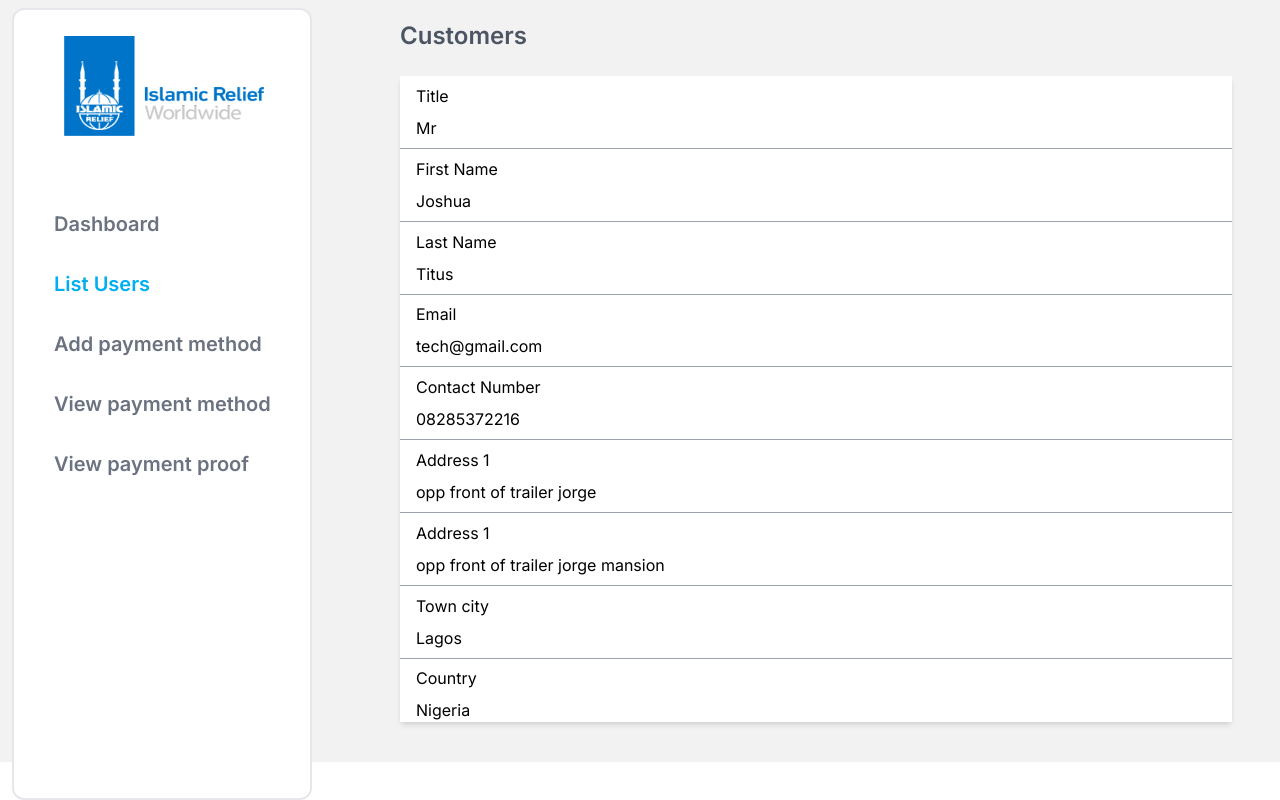
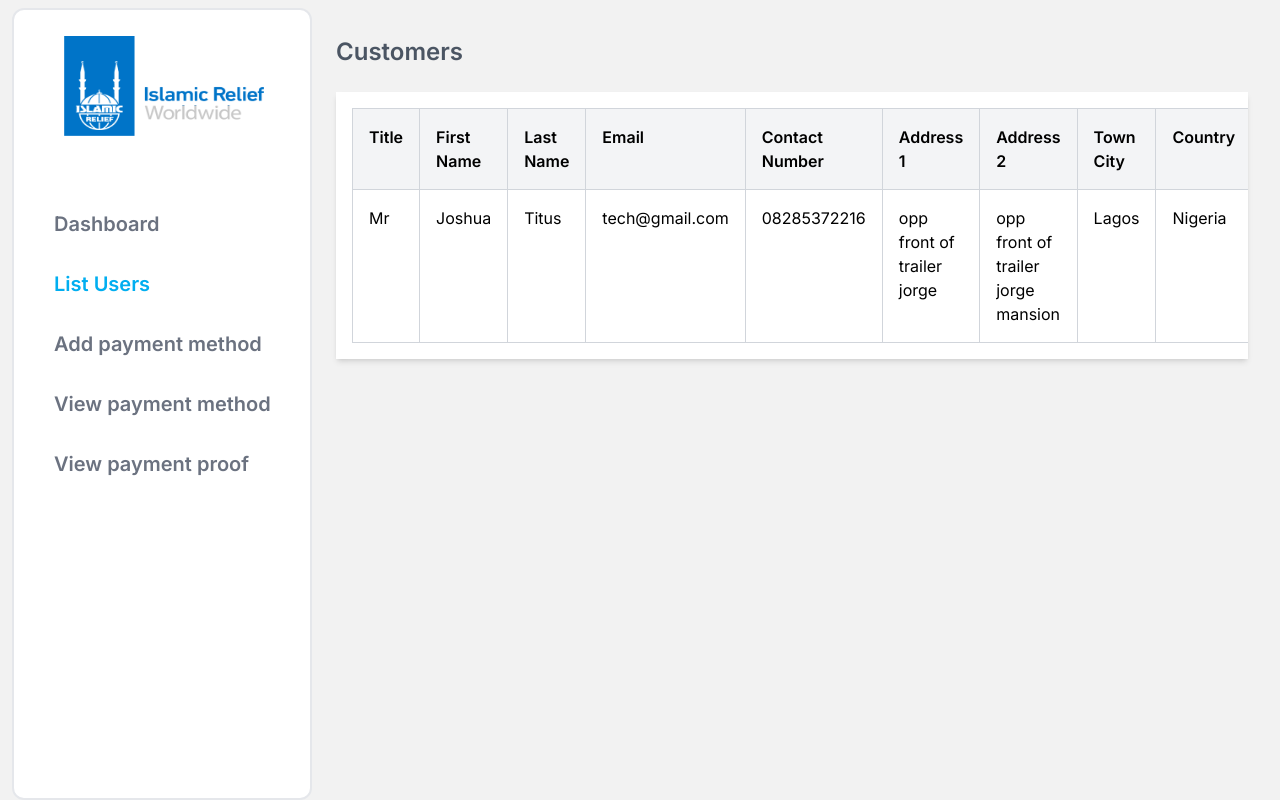
Before and after one commit to spanzyteo/islam, a Next.js app: page /admin/list-users in a window 1280 px wide. Built offline with nearby package versions, Linux system fonts and the light colour scheme.

Commit message:
recent-modifications

```diff
--- a/app/(admin)/admin/components/Sidebar.tsx
+++ b/app/(admin)/admin/components/Sidebar.tsx
@@ -93,6 +93,7 @@ const Sidebar = () => {
             View payment method
           </h1>
         </Link>
+        <Link href={'/admin/view-payment-proof'} passHref>
           <h1
             onClick={() => handleLinkClick('view_payment_proof')}
             className={`text-xl font-semibold cursor-pointer ${
@@ -103,6 +104,7 @@ const Sidebar = () => {
           >
             View payment proof
           </h1>
+        </Link>
       </div>
     </div>
   )
--- a/app/(admin)/admin/list-users/page.tsx
+++ b/app/(admin)/admin/list-users/page.tsx
@@ -2,54 +2,73 @@ import React from 'react'
 
 const page = () => {
   return (
-    <div className="bg-[#F2F2F2]">
-      <div className="md:ml-[400px] ml-[3rem] flex flex-col ">
-        <div className="md:mt-[20px] mt-8 mr-[3rem] mb-10">
+    <div className="bg-[#F2F2F2] min-h-screen p-4">
+      <div className="md:ml-[320px] ml-[1rem] flex flex-col">
+        <div className="md:mt-[20px] mt-8 mr-[1rem] mb-10">
           <h1 className="text-2xl font-semibold text-gray-600">Customers</h1>
-          <div className="flex flex-col mt-6 bg-white shadow-md">
-            <div className="flex flex-col gap-2 ml-4 mt-2">
-              <h1>Title</h1>
-              <h1>Mr</h1>
+          <div className="mt-6 bg-white shadow-md p-4 overflow-x-auto">
+            {/* Table structure with responsive styling */}
+            <div className="table w-full border-collapse border border-gray-300">
+              {/* Table Header */}
+              <div className="table-row bg-gray-100 font-semibold text-sm md:text-base">
+                <div className="table-cell p-2 md:p-4 border border-gray-300">
+                  Title
                 </div>
-            <div className="mt-2 bg-gray-400 h-[0.05rem]"></div>
-            <div className="flex flex-col gap-2 ml-4 mt-2">
-              <h1>First Name</h1>
-              <h1>Joshua</h1>
+                <div className="table-cell p-2 md:p-4 border border-gray-300">
+                  First Name
                 </div>
-            <div className="mt-2 bg-gray-400 h-[0.05rem]"></div>
-            <div className="flex flex-col gap-2 ml-4 mt-2">
-              <h1>Last Name</h1>
-              <h1>Titus</h1>
+                <div className="table-cell p-2 md:p-4 border border-gray-300">
+                  Last Name
                 </div>
-            <div className="mt-2 bg-gray-400 h-[0.05rem]"></div>
-            <div className="flex flex-col gap-2 ml-4 mt-2">
-              <h1>Email</h1>
-              <h1>tech@gmail.com</h1>
+                <div className="table-cell p-2 md:p-4 border border-gray-300">
+                  Email
                 </div>
-            <div className="mt-2 bg-gray-400 h-[0.05rem]"></div>
-            <div className="flex flex-col gap-2 ml-4 mt-2">
-              <h1>Contact Number</h1>
-              <h1>08285372216</h1>
+                <div className="table-cell p-2 md:p-4 border border-gray-300">
+                  Contact Number
                 </div>
-            <div className="mt-2 bg-gray-400 h-[0.05rem]"></div>
-            <div className="flex flex-col gap-2 ml-4 mt-2">
-              <h1>Address 1</h1>
-              <h1>opp front of trailer jorge</h1>
+                <div className="table-cell p-2 md:p-4 border border-gray-300">
+                  Address 1
                 </div>
-            <div className="mt-2 bg-gray-400 h-[0.05rem]"></div>
-            <div className="flex flex-col gap-2 ml-4 mt-2">
-              <h1>Address 1</h1>
-              <h1>opp front of trailer jorge mansion</h1>
+                <div className="table-cell p-2 md:p-4 border border-gray-300">
+                  Address 2
                 </div>
-            <div className="mt-2 bg-gray-400 h-[0.05rem]"></div>
-            <div className="flex flex-col gap-2 ml-4 mt-2">
-              <h1>Town city</h1>
-              <h1>Lagos</h1>
-            </div>{' '}
-            <div className="mt-2 bg-gray-400 h-[0.05rem]"></div>
-            <div className="flex flex-col gap-2 ml-4 mt-2">
-              <h1>Country</h1>
-              <h1>Nigeria</h1>
+                <div className="table-cell p-2 md:p-4 border border-gray-300">
+                  Town City
+                </div>
+                <div className="table-cell p-2 md:p-4 border border-gray-300">
+                  Country
+                </div>
+              </div>
+              {/* Table Rows */}
+              <div className="table-row text-sm md:text-base">
+                <div className="table-cell p-2 md:p-4 border border-gray-300">
+                  Mr
+                </div>
+                <div className="table-cell p-2 md:p-4 border border-gray-300">
+                  Joshua
+                </div>
+                <div className="table-cell p-2 md:p-4 border border-gray-300">
+                  Titus
+                </div>
+                <div className="table-cell p-2 md:p-4 border border-gray-300">
+                  tech@gmail.com
+                </div>
+                <div className="table-cell p-2 md:p-4 border border-gray-300">
+                  08285372216
+                </div>
+                <div className="table-cell p-2 md:p-4 border border-gray-300">
+                  opp front of trailer jorge
+                </div>
+                <div className="table-cell p-2 md:p-4 border border-gray-300">
+                  opp front of trailer jorge mansion
+                </div>
+                <div className="table-cell p-2 md:p-4 border border-gray-300">
+                  Lagos
+                </div>
+                <div className="table-cell p-2 md:p-4 border border-gray-300">
+                  Nigeria
+                </div>
+              </div>
             </div>
           </div>
         </div>
--- /dev/null
+++ b/app/(admin)/admin/view-payment-proof/page.tsx
@@ -0,0 +1,17 @@
+import React from 'react'
+
+const page = () => {
+  return (
+    <div className="bg-[#F2F2F2]">
+      <div className="md:ml-[400px] ml-[3rem] flex flex-col">
+        <div className="md:mt-[20px] mt-8 mr-[3rem] mb-10">
+          <h1 className="text-2xl font-semibold text-gray-600">
+            Payment proof
+          </h1>
+        </div>
+      </div>
+    </div>
+  )
+}
+
+export default page
```
Lines whose indentation alone changed are shown as unchanged.
